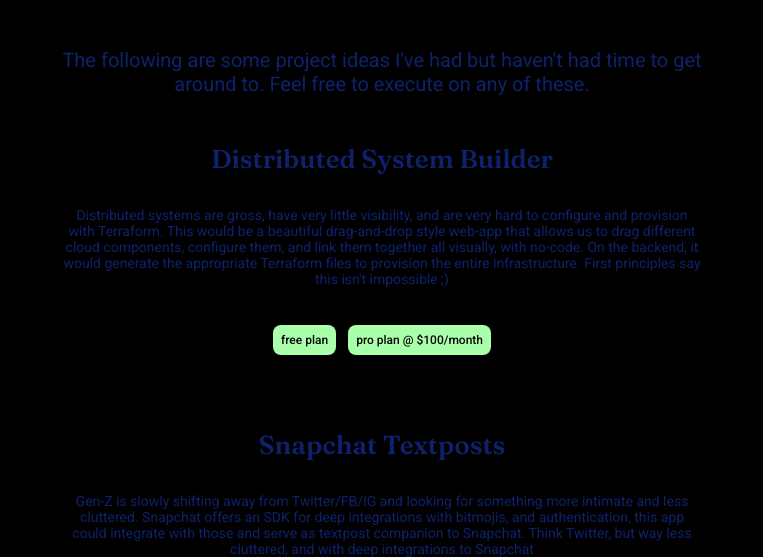
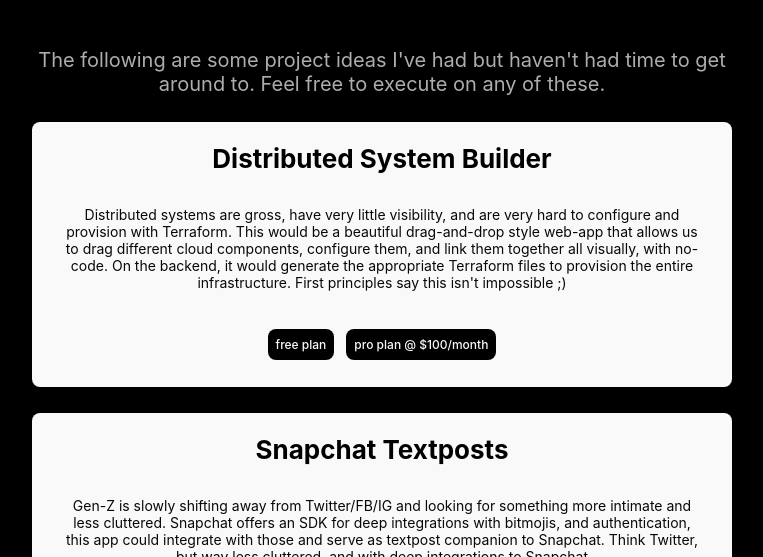
Before and after one commit to jdleo/personal, a React (Create React App) app: page / in a window 1280 px wide. Both pictures are taken after a click on the element "Ideas". Shown: the part 243-800 px from the top of the page, without its empty margins (258-1021 px from the left). Built offline with nearby package versions, Linux system fonts and the light colour scheme.

Commit message:
redesign ideas

```diff
--- a/src/components/Ideas.js
+++ b/src/components/Ideas.js
@@ -68,32 +68,37 @@
 
 const styles = {
   paragraph: {
-    fontFamily: "'Roboto', sans-serif",
+    fontFamily: '-apple-system, BlinkMacSystemFont, sans-serif',
     fontSize: 20,
-    color: '#0F216B',
+    color: '#adadad',
   },
   itemContainer: {
     padding: '21px 30px',
-    boxShadow: '5px 5px 35px 5px rgba(0,0,0,0.12)',
+    backgroundColor: '#f9f9f9',
     borderRadius: 8,
     marginTop: 26,
   },
-  itemHeader: { fontFamily: "'Fraunces', serif", fontWeight: 600, fontSize: 26, color: '#0F216B' },
+  itemHeader: {
+    fontFamily: '-apple-system, BlinkMacSystemFont, sans-serif',
+    fontWeight: 700,
+    fontSize: 26,
+    color: '#000000',
+  },
   itemBubble: {
-    backgroundColor: '#aaffaa',
-    color: '#050505',
+    backgroundColor: '#000000',
+    color: '#f9f9f9',
     padding: 8,
     margin: 6,
     borderRadius: 8,
-    fontFamily: "'Roboto', sans-serif",
+    fontFamily: '-apple-system, BlinkMacSystemFont, sans-serif',
     fontSize: 12,
     fontWeight: 500,
     display: 'inline-block',
   },
   itemParagraph: {
-    fontFamily: "'Roboto', sans-serif",
+    fontFamily: '-apple-system, BlinkMacSystemFont, sans-serif',
     fontSize: 14,
-    color: '#0F216B',
+    color: '#080808',
   },
   spanAnchor: {
     textDecoration: 'none',
```
